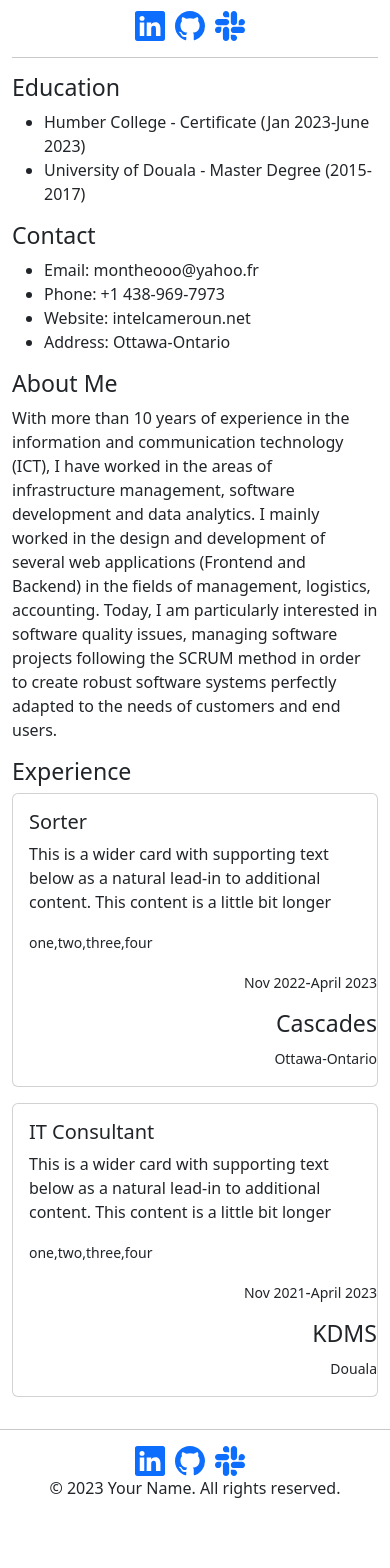
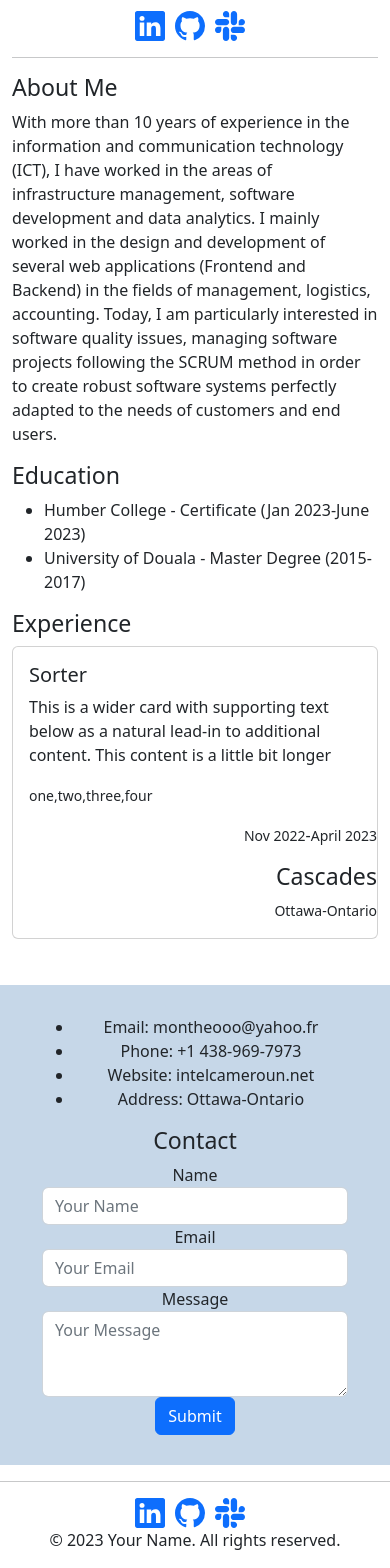
Before and after one commit to montheooo/Resume, an Angular app: page / in a window 390 px wide. Shown: the part 306-1874 px from the top of the page. Before the commit the page ends 1822 px from the top, so only its background shows below. Built offline with nearby package versions, Linux system fonts and the light colour scheme.

Commit message:
adding experience component + fixing the layout

```diff
--- a/src/app/app.module.ts
+++ b/src/app/app.module.ts
@@ -6,13 +6,15 @@ import { FontAwesomeModule } from '@fortawesome/angular-fontawesome';
 import { NavbarComponent } from './navbar/navbar.component';
 import { FooterComponent } from './footer/footer.component';
 import { MainContentComponent } from './main-content/main-content.component';
+import { ExperienceComponent } from './experience/experience.component';
 
 @NgModule({
   declarations: [
     AppComponent,
     NavbarComponent,
     FooterComponent,
-    MainContentComponent
+    MainContentComponent,
+    ExperienceComponent
   ],
   imports: [
     BrowserModule,
--- /dev/null
+++ b/src/app/experience/experience.component.html
@@ -0,0 +1,19 @@
+<h3>Experience</h3>
+<div class="card mb-3" >
+  <div class="row g-0">
+
+    <div class="col-md-8">
+      <div class="card-body">
+        <h5 class="card-title">{{myData.position}}</h5>
+        <p class="card-text">{{myData.role}}</p>
+        <p class="card-text"><small class="text-body-secondary">{{myData.skills}}</small></p>
+      </div>
+    </div>
+    <div class="col-md-4 text-end">
+      <p class="card-text   mb-3"><small class="text-body-secondary">{{myData.startDate}}</small>-<small class="text-body-secondary">{{myData.endDate}}</small></p>
+      <h3>{{myData.company}}</h3>
+      <p class="card-text   mb-3"><small class="text-body-secondary">{{myData.location}}</small></p>
+    </div>
+
+  </div>
+</div>
--- /dev/null
+++ b/src/app/experience/experience.component.ts
@@ -0,0 +1,27 @@
+import { Component, Input } from '@angular/core';
+import { Data } from '../Models/Data';
+import { Experience } from '../Models/Experience';
+
+@Component({
+  selector: 'app-experience',
+  templateUrl: './experience.component.html',
+  styleUrls: ['./experience.component.css']
+})
+export class ExperienceComponent {
+
+  @Input()
+  myData: Experience =
+
+  {
+
+      company:"Cascades",
+      position:"Sorter",
+      startDate:"Nov 2022",
+      endDate:"April 2023",
+      location:"Ottawa-Ontario",
+      role:"This is a wider card with supporting text below as a natural lead-in to additional content. This content is a little bit longer",
+      skills:["one", "two", "three", "four"]
+
+    }
+
+}
--- a/src/app/footer/footer.component.css
+++ b/src/app/footer/footer.component.css
@@ -1,9 +1,3 @@
-@media (max-width:720px) {
-  .footer{
-    display: none;
-  }
-}
-
 .footer {
   margin-top: 30px;
   text-align: center;
@@ -18,3 +12,9 @@
   width: 30px;
   height: 30px;
 }
+
+.vertical-center {
+
+  display: flex;
+  align-items: center;
+}
--- a/src/app/footer/footer.component.html
+++ b/src/app/footer/footer.component.html
@@ -1,8 +1,16 @@
 <!-- Footer-->
-<footer class="footer">
+<footer class="footer ">
   <div class="container">
-    <div class="row">
-      <div class="col-md-6 offset-md-3">
+    <div class="row vertical-center">
+      <div class="col-md-5">
+        <ul>
+          <li>Email: {{myData.email}}</li>
+          <li>Phone: {{myData.phone}}</li>
+          <li>Website: {{myData.website}}</li>
+          <li>Address: {{myData.address}}</li>
+        </ul>
+      </div>
+      <div class="col-md-7">
         <h3>Contact</h3>
           <form>
             <div class="form-group">
--- a/src/app/footer/footer.component.ts
+++ b/src/app/footer/footer.component.ts
@@ -1,4 +1,5 @@
-import { Component } from '@angular/core';
+import { Component, Input} from '@angular/core';
+import { Contact } from '../Models/Contact';
 
 @Component({
   selector: 'app-footer',
@@ -7,4 +8,12 @@ import { Component } from '@angular/core';
 })
 export class FooterComponent {
 
+  @Input()
+  myData: Contact =
+  {
+    email:"montheooo@yahoo.fr",
+    phone:"+1 438-969-7973",
+    website:"intelcameroun.net",
+    address:"Ottawa-Ontario"
+  }
 }
--- a/src/app/main-content/main-content.component.css
+++ b/src/app/main-content/main-content.component.css
@@ -1,3 +1,15 @@
+@media (max-width:765px) {
+  .hide-layout-sm{
+    display: none;
+  }
+}
+
+@media (min-width:765px) {
+  .hide-layout-md{
+    display: none;
+  }
+}
+
 .profile-image {
   width: 200px;
 }
--- a/src/app/main-content/main-content.component.html
+++ b/src/app/main-content/main-content.component.html
@@ -37,6 +37,7 @@
 
       <hr>
 
+    <div class="hide-layout-sm">
       <h3>Education</h3>
       <ul>
         <li>{{myData.education[0].organizationName}} - {{myData.education[0].certificateName}} ({{myData.education[0].startDate}}-{{myData.education[0].endDate}})</li>
@@ -44,57 +45,25 @@
         <li>{{myData.education[1].organizationName}} - {{myData.education[1].certificateName}} ({{myData.education[1].startDate}}-{{myData.education[1].endDate}})</li>
 
       </ul>
-
-      <h3>Contact</h3>
-        <ul>
-          <li>Email: {{myData.contact.email}}</li>
-          <li>Phone: {{myData.contact.phone}}</li>
-          <li>Website: {{myData.contact.website}}</li>
-          <li>Address: {{myData.contact.address}}</li>
-        </ul>
+    </div>
 
     </div>
     <div class="col-md-8">
+
       <h3>About Me</h3>
       <p>{{myData.profile.aboutMe}}</p>
 
-      <h3>Experience</h3>
-        <div class="card mb-3" >
-          <div class="row g-0">
+      <diV class="hide-layout-md">
+        <h3>Education</h3>
+        <ul>
+          <li>{{myData.education[0].organizationName}} - {{myData.education[0].certificateName}} ({{myData.education[0].startDate}}-{{myData.education[0].endDate}})</li>
 
-            <div class="col-md-8">
-              <div class="card-body">
-                <h5 class="card-title">{{myData.experience[0].position}}</h5>
-                <p class="card-text">{{myData.experience[0].role}}</p>
-                <p class="card-text"><small class="text-body-secondary">{{myData.experience[0].skills}}</small></p>
-              </div>
-            </div>
-            <div class="col-md-4 text-end">
-              <p class="card-text   mb-3"><small class="text-body-secondary">{{myData.experience[0].startDate}}</small>-<small class="text-body-secondary">{{myData.experience[0].endDate}}</small></p>
-              <h3>{{myData.experience[0].company}}</h3>
-              <p class="card-text   mb-3"><small class="text-body-secondary">{{myData.experience[0].location}}</small></p>
-            </div>
+          <li>{{myData.education[1].organizationName}} - {{myData.education[1].certificateName}} ({{myData.education[1].startDate}}-{{myData.education[1].endDate}})</li>
+        </ul>
+      </diV>
 
-          </div>
-        </div>
-        <div class="card mb-3" >
-          <div class="row g-0">
 
-            <div class="col-md-8">
-              <div class="card-body">
-                <h5 class="card-title">{{myData.experience[1].position}}</h5>
-                <p class="card-text">{{myData.experience[1].role}}</p>
-                <p class="card-text"><small class="text-body-secondary">{{myData.experience[1].skills}}</small></p>
-              </div>
-            </div>
-            <div class="col-md-4 text-end">
-              <p class="card-text   mb-3"><small class="text-body-secondary">{{myData.experience[1].startDate}}</small>-<small class="text-body-secondary">{{myData.experience[0].endDate}}</small></p>
-              <h3>{{myData.experience[1].company}}</h3>
-              <p class="card-text   mb-3"><small class="text-body-secondary">{{myData.experience[1].location}}</small></p>
-            </div>
-
-          </div>
-        </div>
+      <app-experience></app-experience>
     </div>
   </div>
 </div>
```
Also changed, not shown: src/app/app.component.css (line endings or trailing spaces), src/app/experience/experience.component.css (added), 1 other file (tests, documents, lock files or other folders).
